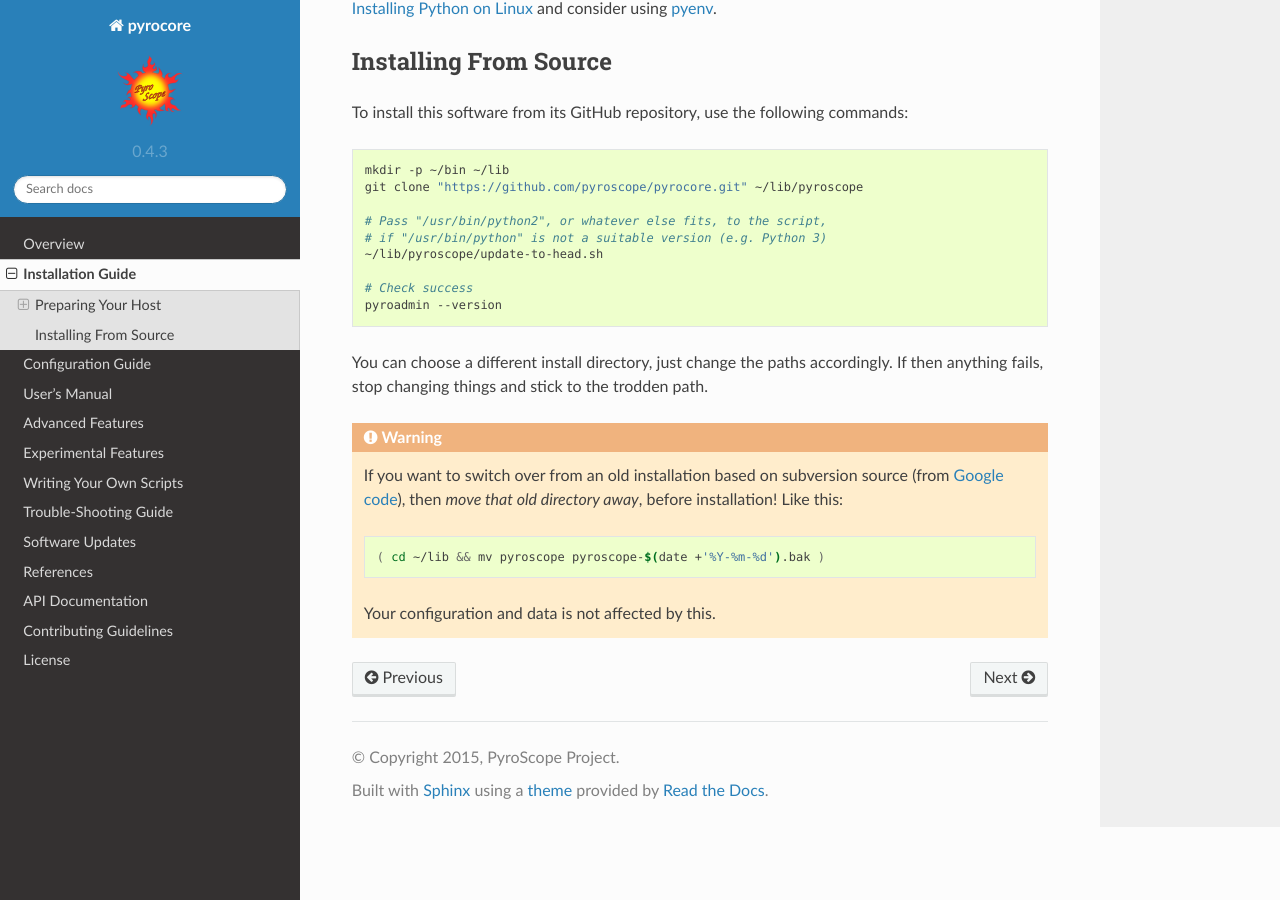
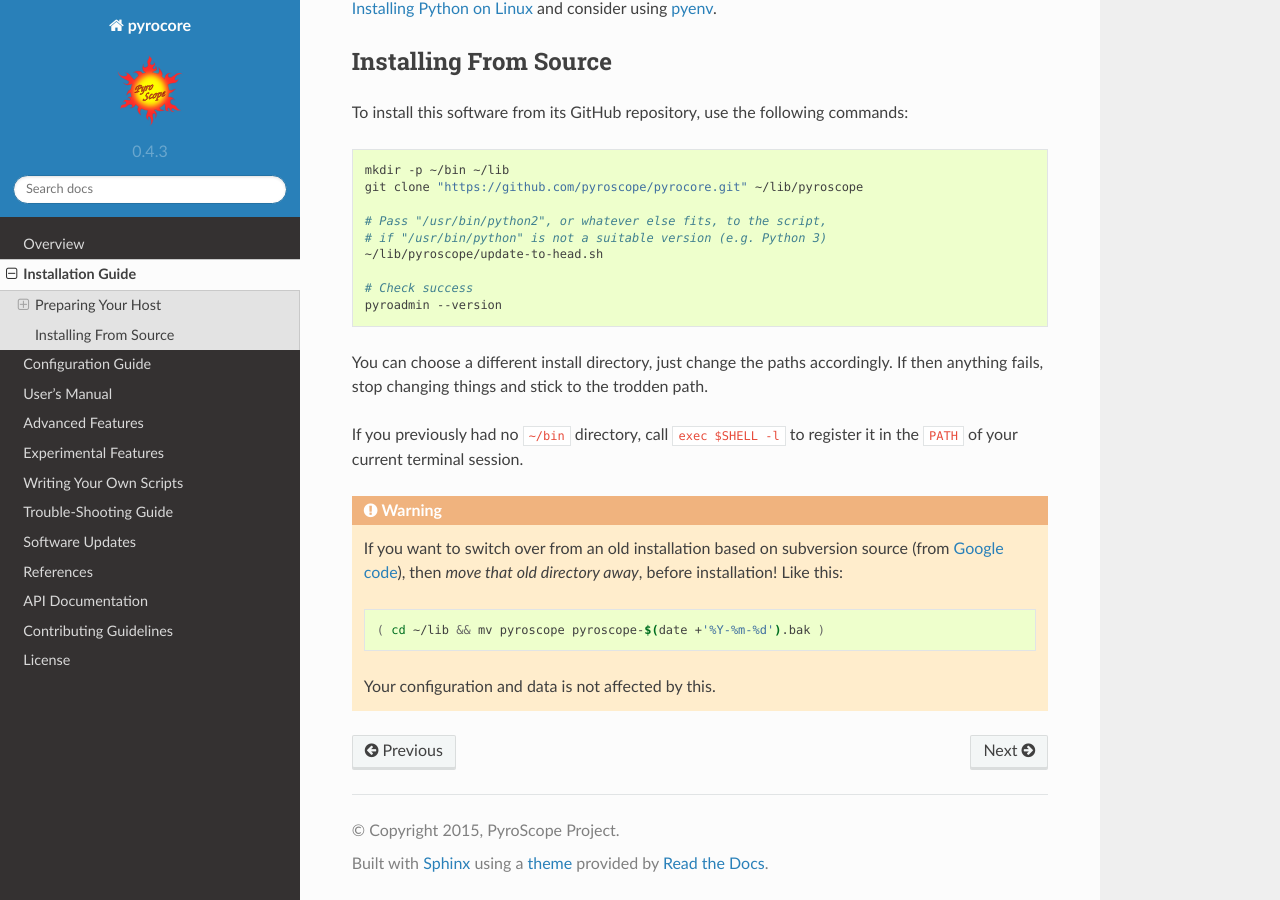
Before and after one commit to pyroscope/pyrocore, a Sphinx documentation site: the page built from docs/installation.rst, in a window 1280 px wide and 900 px high, scrolled down 888 px. Built offline with Sphinx 7.4.7 and the Read the Docs theme 2.0.0, drawn with Linux system fonts in a browser that asks for light colours.

Commit message:
getting ~/bin into PATH

```diff
--- a/docs/installation.rst
+++ b/docs/installation.rst
@@ -66,6 +66,9 @@ You can choose a different install directory, just change the paths
 accordingly. If then anything fails, stop changing things and stick
 to the trodden path.
 
+If you previously had no ``~/bin`` directory, call ``exec $SHELL -l``
+to register it in the ``PATH`` of your current terminal session.
+
 .. warning::
 
     If you want to switch over from an old installation based on
```
